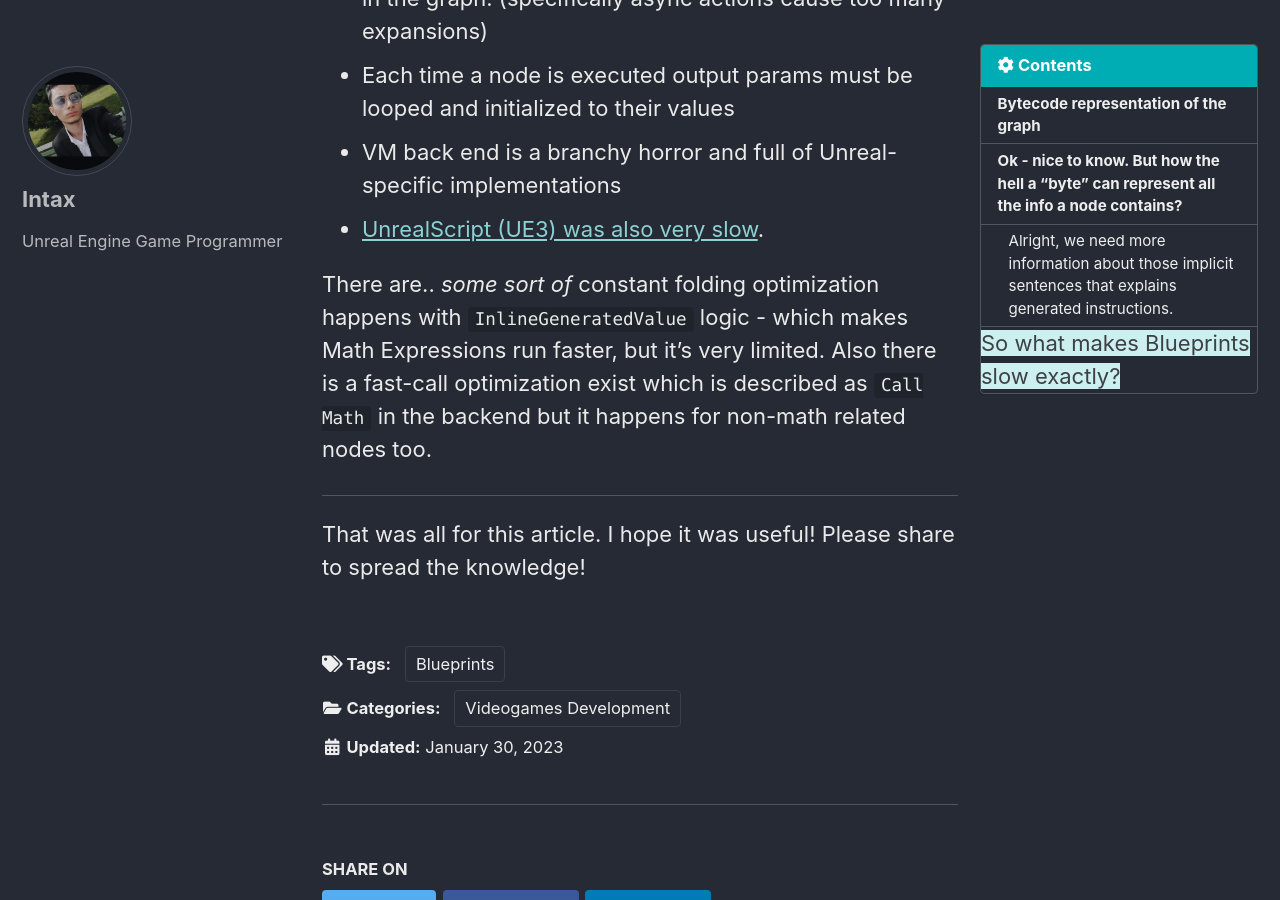
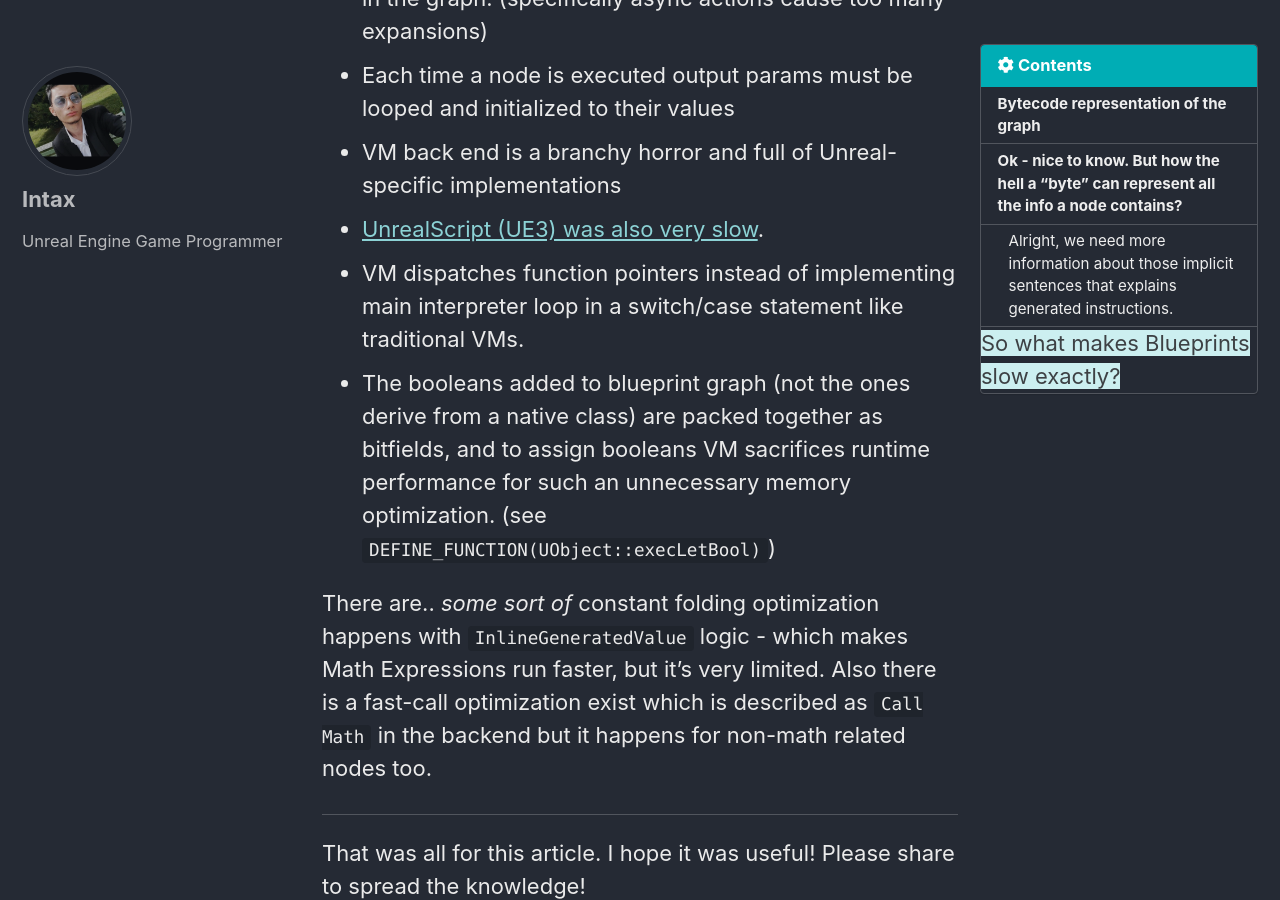
Before and after one commit to intaxwashere/intaxwashere.github.io, a Jekyll site: the page built from _posts/2023-1-30-blueprint-part-two.md, in a window 1280 px wide and 900 px high, scrolled down 6900 px. Built offline with Jekyll 4.4.1, drawn with Linux system fonts in a browser that asks for light colours; cached includes are drawn as plain includes.

Commit message:
update why BP slow section
- interpreter loop
- letbool thunk

```diff
--- a/_posts/2023-1-30-blueprint-part-two.md
+++ b/_posts/2023-1-30-blueprint-part-two.md
@@ -100,6 +100,8 @@ But of course, there are things I can add. From most obvious one to possibly les
 - Each time a node is executed output params must be looped and initialized to their values
 - VM back end is a branchy horror and full of Unreal-specific implementations
 - [UnrealScript (UE3) was also very slow](https://twitter.com/TimSweeneyEpic/status/1211538643426447360?s=20&t=LrTG5-G2WZlnGHXbinZUgA).
+- VM dispatches function pointers instead of implementing main interpreter loop in a switch/case statement like traditional VMs.
+- The booleans added to blueprint graph (not the ones derive from a native class) are packed together as bitfields, and to assign booleans VM sacrifices runtime performance for such an unnecessary memory optimization. (see `DEFINE_FUNCTION(UObject::execLetBool)`)
 
 There are.. *some sort of* constant folding optimization happens with `InlineGeneratedValue` logic - which makes Math Expressions run faster, but it's very limited. Also there is a fast-call optimization exist which is described as `Call Math` in the backend but it happens for non-math related nodes too.
 
```
